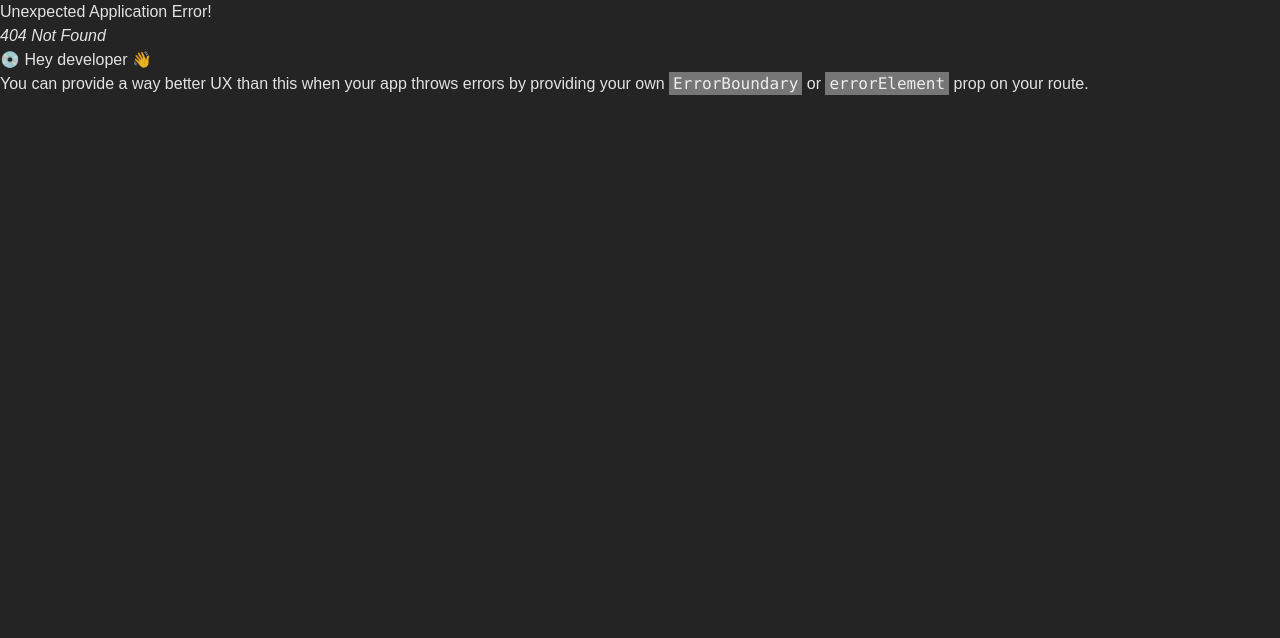
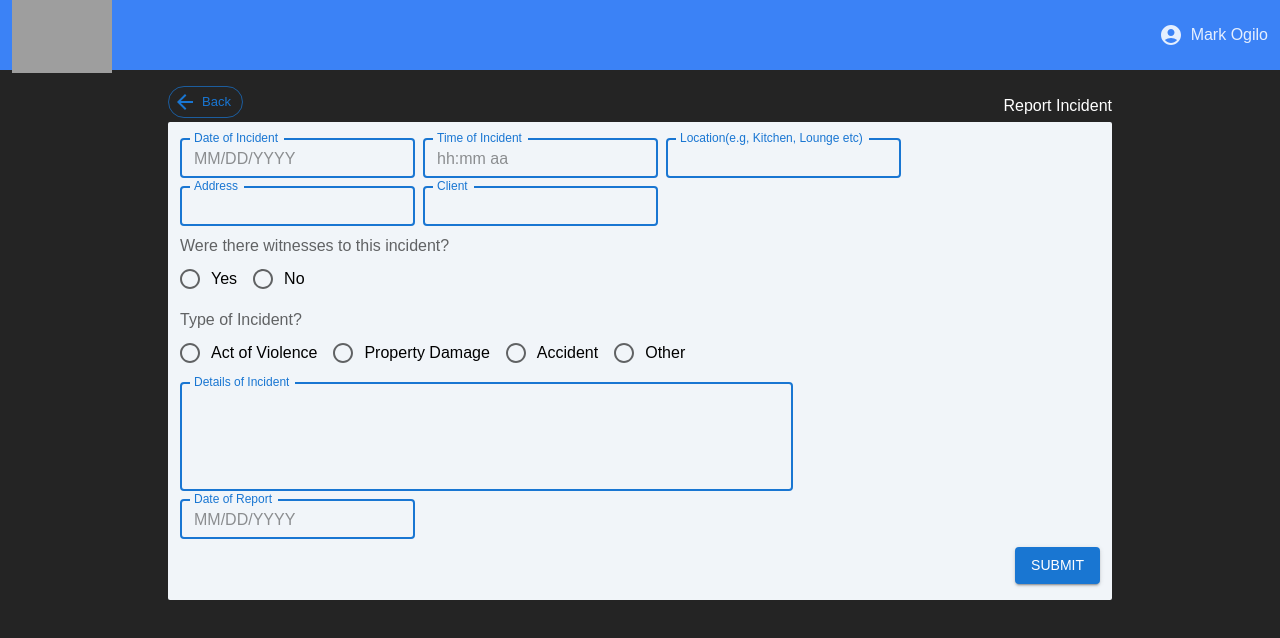
Before and after one commit to codescream/shift-handler, a React (Vite) app in the folder Frontend/: page /staff/report in a window 1280 px wide. Before the commit this address had no page. Shown: the top 638 px of the page. Built offline with nearby package versions, Linux system fonts and the light colour scheme; grey boxes are pictures that could not be loaded; a web font is replaced by a local one.

Commit message:
implement report incident ui

```diff
--- a/Frontend/package.json
+++ b/Frontend/package.json
@@ -15,6 +15,7 @@
     "@mui/icons-material": "^6.1.0",
     "@mui/material": "^6.1.0",
     "@mui/x-data-grid": "^7.18.0",
+    "@mui/x-date-pickers": "^7.18.0",
     "autoprefixer": "^10.4.20",
     "dayjs": "^1.11.13",
     "postcss": "^8.4.45",
--- a/Frontend/src/App.jsx
+++ b/Frontend/src/App.jsx
@@ -2,8 +2,10 @@ import { createBrowserRouter, Link, Outlet, RouterProvider } from "react-router-
 import { AccountHome, AccountSettings, Admin, Home, LandingPage, Login, Report, ResetPassword, Shift, Shifts } from "./pages";
 import { Footer, Navbar } from "./components";
 import { Button } from "@mui/material";
+import { useState } from "react";
 
 const App = () => {
+  const [authenticated, setAuthenticated] = useState(true);
   const Layout = () => {
    return(
     <div className="flex flex-col h-screen">
@@ -23,7 +25,7 @@ const App = () => {
         </Link>
       </Navbar>
       <Outlet />
-      <Footer />
+      { !authenticated && <Footer /> }
     </div>
    )
   }
@@ -66,16 +68,16 @@ const App = () => {
         {
           path: "account",
           element: <AccountSettings />,
+        },
+        {
+          path: "report",
+          element: <Report />,
         }
       ]
     },
     {
       path: "/admin",
       element: <Admin />,
-    },
-    {
-      path: "/report",
-      element: <Report />,
     }
   ]);
 
--- a/Frontend/src/components/AccountOptions.jsx
+++ b/Frontend/src/components/AccountOptions.jsx
@@ -70,12 +70,14 @@ const AccountOptions = () => {
           </MenuItem>
         </Link>
         <Divider />
+        <Link to={"/staff/report"} state={dataToPass}>
           <MenuItem onClick={handleClose}>
             <ListItemIcon>
               <AssignmentSharpIcon fontSize="small" />
             </ListItemIcon>
             Report Incident
           </MenuItem>
+        </Link>
         <MenuItem onClick={handleClose}>
           <ListItemIcon>
             <SummarizeSharpIcon fontSize="small" />
--- a/Frontend/src/components/index.js
+++ b/Frontend/src/components/index.js
@@ -2,10 +2,12 @@ import Navbar from "./Navbar";
 import Footer from "./Footer";
 import GoBack from "./GoBack";
 import AccountOptions from "./AccountOptions";
+import MyTextField from "./MyTextField";
 
 export {
   Navbar,
   Footer,
   GoBack,
-  AccountOptions
+  AccountOptions,
+  MyTextField,
 }
--- a/Frontend/src/pages/AccountHome.jsx
+++ b/Frontend/src/pages/AccountHome.jsx
@@ -3,7 +3,7 @@ import { AccountOptions, Navbar } from "../components"
 
 const AccountHome = () => {
   return (
-    <div className="w-screen flex flex-col h-screen gap-4">
+    <div className="w-full flex flex-col h-screen gap-4">
       <Navbar>
         <AccountOptions />
       </Navbar>
--- a/Frontend/src/pages/Report.jsx
+++ b/Frontend/src/pages/Report.jsx
@@ -1,8 +1,160 @@
+import { useLocation } from "react-router-dom";
+import { GoBack, MyTextField } from "../components";
+import {
+  Button,
+  FormControlLabel,
+  FormLabel,
+  Radio,
+  RadioGroup,
+  TextField,
+} from "@mui/material";
+import { AdapterDayjs } from "@mui/x-date-pickers/AdapterDayjs";
+import { LocalizationProvider } from "@mui/x-date-pickers/LocalizationProvider";
+import { DatePicker } from "@mui/x-date-pickers/DatePicker";
+import { TimePicker } from "@mui/x-date-pickers/TimePicker";
+import { useState } from "react";
+const Report = () => {
+  const location = useLocation();
+  const { currentPath } = location.state || {};
+  const [other, setOther] = useState(false);
 
-const Report = () => {
+  const color = {
+    ".MuiInputBase-input": {
+      color: "black",
+    },
+  };
+
+  const slots = {
+    textField: (params) => (
+      <TextField
+        {...params}
+        size="small" // This makes the DatePicker's input field small
+        focused
+        sx={color}
+      />
+    ),
+  };
+
+  const typeOfIncident = (e) => {
+    const incidentType = e.target.value;
+    if (incidentType === "Other") {
+      setOther(true);
+    } else {
+      setOther(false);
+    }
+  };
+
   return (
-    <div>Report</div>
-  )
-}
+    <div className="flex justify-center w-screen text-black">
+      <div className="px-2 w-3/4">
+        <div className="w-full flex justify-between items-end text-white">
+          <GoBack path={currentPath} />
+          <p>Report Incident</p>
+        </div>
+        <form
+          onSubmit={() => {}}
+          className="bg-slate-100 px-3 py-4 h-fit flex flex-col rounded-sm mt-1 gap-2"
+        >
+          <div className="flex gap-2">
+            <LocalizationProvider dateAdapter={AdapterDayjs}>
+              <DatePicker label="Date of Incident" slots={slots} />
+              <TimePicker
+                label="Time of Incident"
+                slots={slots}
+                slotProps={{
+                  actionBar: {
+                    actions: ['cancel', 'accept'],
+                    // OK button is the 'accept' action
+                    sx: {
+                      '& .MuiButtonBase-root': {
+                        backgroundColor: '#007BFF', // Default background color for OK button
+                        color: '#fff', // Default text color
+                        '&:hover': {
+                          backgroundColor: '#0056b3', // Hover background color
+                          color: '#f0f0f0', // Hover text color
+                        },
+                      },
+                    },
+                  },
+                }}
+              />
+            </LocalizationProvider>
+            <MyTextField
+              label="Location(e.g, Kitchen, Lounge etc)"
+              sx={color}
+            />
+          </div>
+          <div className="flex gap-2">
+            <MyTextField label="Address" sx={color} />
+            <MyTextField label="Client" sx={color} />
+          </div>
+          <div>
+            <FormLabel id="demo-row-radio-buttons-group-label">
+              Were there witnesses to this incident?
+            </FormLabel>
+            <RadioGroup
+              row
+              aria-labelledby="demo-row-radio-buttons-group-label"
+              name="row-radio-buttons-group"
+            >
+              <FormControlLabel value={true} control={<Radio />} label="Yes" />
+              <FormControlLabel value={false} control={<Radio />} label="No" />
+            </RadioGroup>
+          </div>
+          <div>
+            <FormLabel id="demo-row-radio-buttons-group-label">
+              Type of Incident?
+            </FormLabel>
+            <RadioGroup
+              row
+              aria-labelledby="demo-row-radio-buttons-group-label"
+              name="row-radio-buttons-group"
+              onChange={typeOfIncident}
+            >
+              <FormControlLabel
+                value="Act of Violence"
+                control={<Radio />}
+                label="Act of Violence"
+              />
+              <FormControlLabel
+                value="Property Damage"
+                control={<Radio />}
+                label="Property Damage"
+              />
+              <FormControlLabel
+                value="Accident"
+                control={<Radio />}
+                label="Accident"
+              />
+              <FormControlLabel
+                value="Other"
+                control={<Radio />}
+                label="Other"
+              />
+            </RadioGroup>
+            {other && <MyTextField label="Other" sx={color} />}
+          </div>
+          <div>
+            <MyTextField
+              label="Details of Incident"
+              multiline
+              className="w-full md:w-4/6"
+              rows={4}
+              sx={color}
+            />
+          </div>
+          <div>
+            <LocalizationProvider dateAdapter={AdapterDayjs}>
+              <DatePicker label="Date of Report" slots={slots} />
+            </LocalizationProvider>
+          </div>
+          <div className="w-full text-right">
+            <Button variant="contained">Submit</Button>
+          </div>
+        </form>
+      </div>
+    </div>
+  );
+};
 
-export default Report
+export default Report;
--- a/Frontend/src/pages/Shift.jsx
+++ b/Frontend/src/pages/Shift.jsx
@@ -80,27 +80,21 @@ const Shift = () => {
       </div>
       <div className="w-full h-20 bg-gray-400 flex items-center justify-between px-2">
         <Button
-          sx={{
-            backgroundColor: "red",
-            color: "black",
-          }}
+          variant="contained"
+          color="error"
         >
           Report
         </Button>
         <div className="flex gap-3">
           <Button
-            sx={{
-              backgroundColor: "green",
-              color: "black",
-            }}
+            variant="contained"
+            color="success"
           >
             Clock In
           </Button>
           <Button
-            sx={{
-              backgroundColor: "#9b9b12",
-              color: "black",
-            }}
+            variant="contained"
+            color="warning"
           >
             Clock Out
           </Button>
--- a/Frontend/src/pages/Shifts.jsx
+++ b/Frontend/src/pages/Shifts.jsx
@@ -6,18 +6,69 @@ import { useLocation } from "react-router-dom";
 const handleViewClick = () => {};
 
 const columns = [
-  { field: "id", headerName: "ID", width: 70, align: "center", headerAlign: "center" },
-  { field: "date", headerName: "Date", width: 130, align: "center", headerAlign: "center" },
-  { field: "time", headerName: "Time", width: 130, align: "center", headerAlign: "center" },
-  { field: "location", headerName: "Location", width: 150, align: "center", headerAlign: "center" },
-  { field: "type", headerName: "Type (AM/PM)", width: 100, align: "center", headerAlign: "center" },
-  { field: "range", headerName: "Range (hours)", type: "number", width: 130, align: "center", headerAlign: "center" },
-  { field: "status", headerName: "Status", width: 150, align: "center", headerAlign: "center" },
-  { field: "notes", headerName: "Notes", width: 200, align: "center", headerAlign: "center" },
+  {
+    field: "id",
+    headerName: "ID",
+    width: 70,
+    align: "center",
+    headerAlign: "center",
+  },
+  {
+    field: "date",
+    headerName: "Date",
+    width: 130,
+    align: "center",
+    headerAlign: "center",
+  },
+  {
+    field: "time",
+    headerName: "Time",
+    width: 130,
+    align: "center",
+    headerAlign: "center",
+  },
+  {
+    field: "location",
+    headerName: "Location",
+    width: 150,
+    align: "center",
+    headerAlign: "center",
+  },
+  {
+    field: "type",
+    headerName: "Type (AM/PM)",
+    width: 100,
+    align: "center",
+    headerAlign: "center",
+  },
+  {
+    field: "range",
+    headerName: "Range (hours)",
+    type: "number",
+    width: 130,
+    align: "center",
+    headerAlign: "center",
+  },
+  {
+    field: "status",
+    headerName: "Status",
+    width: 150,
+    align: "center",
+    headerAlign: "center",
+  },
+  {
+    field: "notes",
+    headerName: "Notes",
+    width: 200,
+    align: "center",
+    headerAlign: "center",
+  },
   {
     field: "view",
     headerName: "View",
     width: 100,
+    align: "center",
+    headerAlign: "center",
     renderCell: (params) => (
       <Button
         variant="contained"
@@ -194,15 +245,17 @@ const Shifts = () => {
                   <p>{count} Selected</p>
                   <div className="flex gap-2">
                     <Button
-                      sx={{ bgcolor: "red", color: "black" }}
-                      variant="outlined"
+                      color="error"
+                      variant="contained"
+                      size="small"
                     >
                       Del
                     </Button>
                     {count < 2 && (
                       <Button
-                        sx={{ bgcolor: "#1976d2", color: "black" }}
-                        variant="outlined"
+                        color="primary"
+                        variant="contained"
+                        size="small"
                       >
                         Edit
                       </Button>
```
Also changed, not shown: 1 other file (tests, documents, lock files or other folders). Lines whose indentation alone changed are shown as unchanged.
